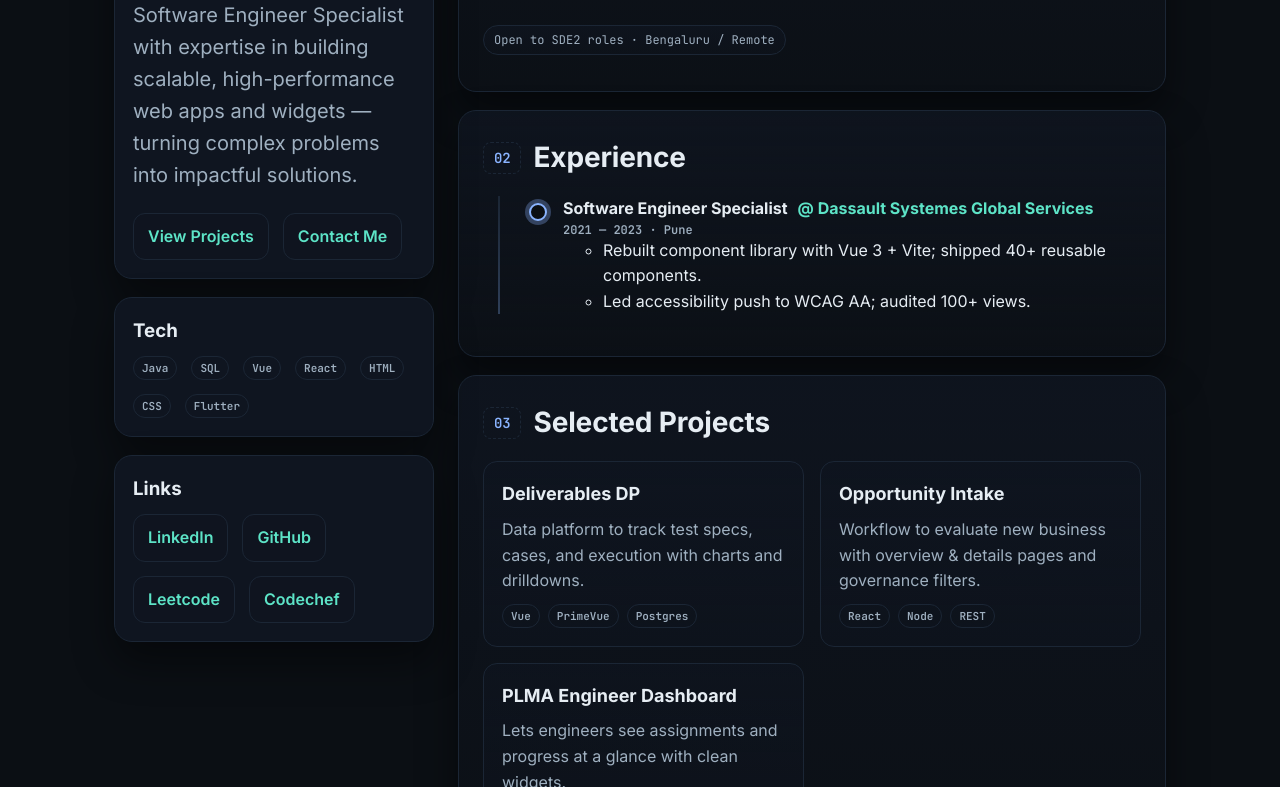
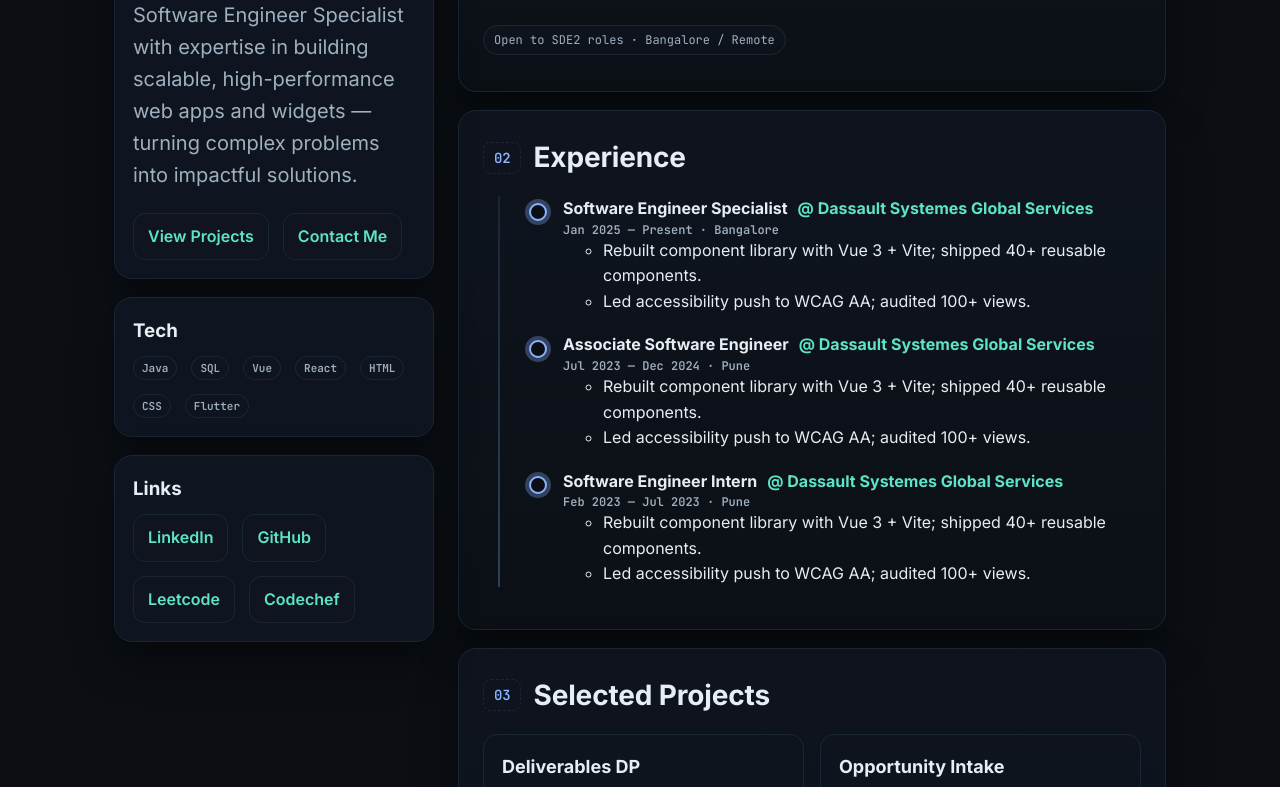
Before and after one commit to allauddin111/portfolio, a plain HTML site: page index.html in a window 1280 px wide. Shown: the part 448-1235 px from the top of the page. Drawn offline with Linux system fonts and the light colour scheme.

Commit message:
Update index.html
Updated experience

```diff
--- a/index.html
+++ b/index.html
@@ -184,7 +184,7 @@ footer { padding: 40px 24px; text-align: center; color: var(--muted); border-top
  Vue.js, Java, Flutter, Python, C++, and SQL, I specialize in designing scalable widgets and dashboards for the analytics platform Netvibes.
  My strengths lie in performance optimization, problem-solving, and requirement analysis, backed by strong teamwork and collaboration. With a professional yet
  creative approach, I aim to build impactful solutions that drive usability, scalability, and business value.</p>
-        <p class="chip">Open to SDE2 roles · Bengaluru / Remote</p>
+        <p class="chip">Open to SDE2 roles · Bangalore / Remote</p>
       </section>
 
       <section id="experience" class="section" data-reveal>
@@ -193,13 +193,33 @@ footer { padding: 40px 24px; text-align: center; color: var(--muted); border-top
           <li class="item">
             <span class="dot" aria-hidden="true"></span>
             <div class="role"><strong>Software Engineer Specialist</strong> <span class="at">@ Dassault Systemes Global Services</span></div>
-            <div class="meta">2021 — 2023 · Pune</div>
+            <div class="meta">Jan 2025 — Present · Bangalore</div>
             <ul>
               <li>Rebuilt component library with Vue 3 + Vite; shipped 40+ reusable components.</li>
               <li>Led accessibility push to WCAG AA; audited 100+ views.</li>
             </ul>
           </li>
-        </ol>
+
+           <li class="item">
+            <span class="dot" aria-hidden="true"></span>
+            <div class="role"><strong>Associate Software Engineer</strong> <span class="at">@ Dassault Systemes Global Services</span></div>
+            <div class="meta">Jul 2023 — Dec 2024 · Pune</div>
+            <ul>
+              <li>Rebuilt component library with Vue 3 + Vite; shipped 40+ reusable components.</li>
+              <li>Led accessibility push to WCAG AA; audited 100+ views.</li>
+            </ul>
+          </li>
+
+          <li class="item">
+            <span class="dot" aria-hidden="true"></span>
+            <div class="role"><strong>Software Engineer Intern</strong> <span class="at">@ Dassault Systemes Global Services</span></div>
+            <div class="meta">Feb 2023 — Jul 2023 · Pune</div>
+            <ul>
+              <li>Rebuilt component library with Vue 3 + Vite; shipped 40+ reusable components.</li>
+              <li>Led accessibility push to WCAG AA; audited 100+ views.</li>
+            </ul>
+          </li>
+       </ol>
       </section>
 
       <section id="projects" class="section" data-reveal>
```
